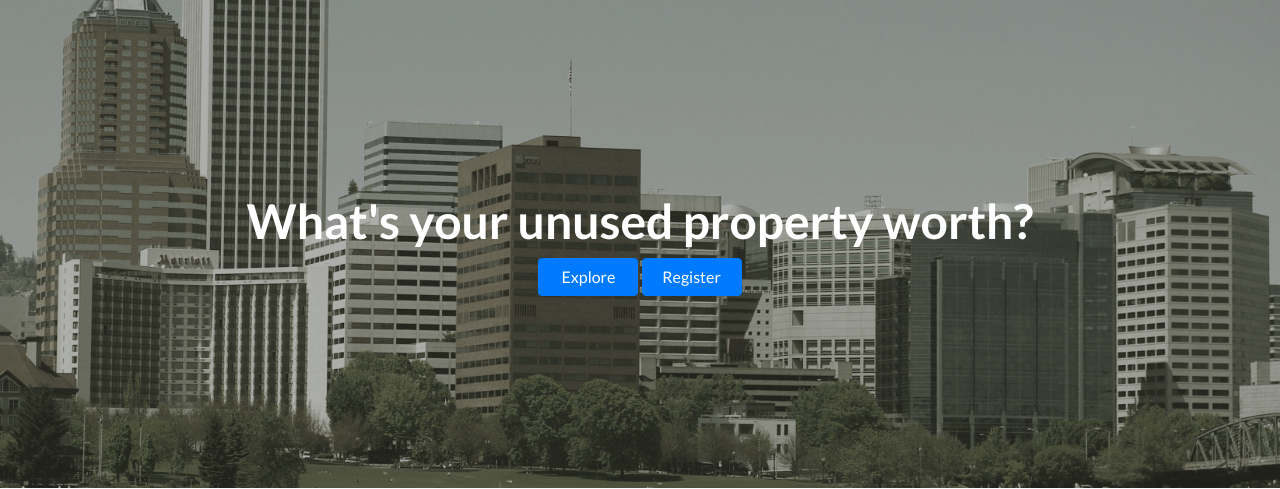
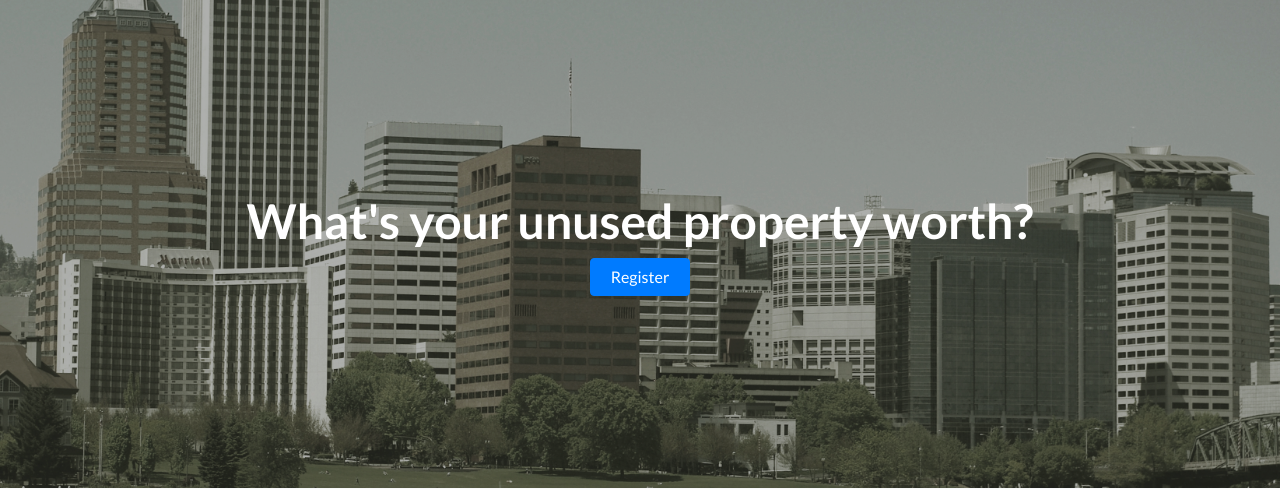
Before and after one commit to margielamadman/DenCityPDX, a Django app: page / in a window 1280 px wide. Shown: the part 56-545 px from the top of the page. Run offline with Django 3.2, Linux system fonts and the light colour scheme; some libraries are stand-ins or nearby versions.

Commit message:
updated HTML

```diff
--- a/templates/index.html
+++ b/templates/index.html
@@ -10,6 +10,7 @@
     <meta name="author" content="">
 
     <title>DenCity PDX</title>
+    <link rel="shortcut icon" href="{% static 'll_app/img/favicon.ico' %}">
 
     <!-- Bootstrap core CSS -->
     <link href="{% static 'll_app/vendor/bootstrap/css/bootstrap.min.css' %}" rel="stylesheet">
@@ -30,7 +31,7 @@
     <nav class="navbar navbar-light bg-light static-top">
       <div class="container">
         <a class="navbar-brand" href="#">DenCity PDX</a>
-        <a class="btn btn-primary" href="#">Sign In</a>
+        <a class="btn btn-primary" href="{% url 'login' %}">Sign In</a>
       </div>
     </nav>
 
@@ -41,8 +42,7 @@
         <div class="row">
           <div class="col-xl-9 mx-auto">
             <h1 class="md-5 text-center">What's your unused property worth?</h1>
-                  <button id="btnSearch" class="btn btn-primary btn-md center-block" Style="width: 100px;" OnClick="btnSearch_Click" >Explore</button>
-                   <button id="btnClear" class="btn btn-primary btn-md center-block" Style="width: 100px;" OnClick="btnClear_Click" >Register</button>
+                   <a id="btnClear" class="btn btn-primary btn-md center-block" role="button" Style="width: 100px;" href="{% url 'register_view' %}">Register</a>
                </div>
           </div>
                 </div>
@@ -143,6 +143,8 @@
       </div>
     </section>
 
+    <!-- Footer Map -->
+
     <!-- Call to Action -->
     <section class="call-to-action text-white text-center">
       <div class="overlay"></div>
```
Also changed, not shown: ll_app/static/ll_app/img/favicon.ico (added), ll_app/static/ll_app/img/icon-garbage-small.png (added), ll_app/static/ll_app/img/icon-garbage.png (added).
